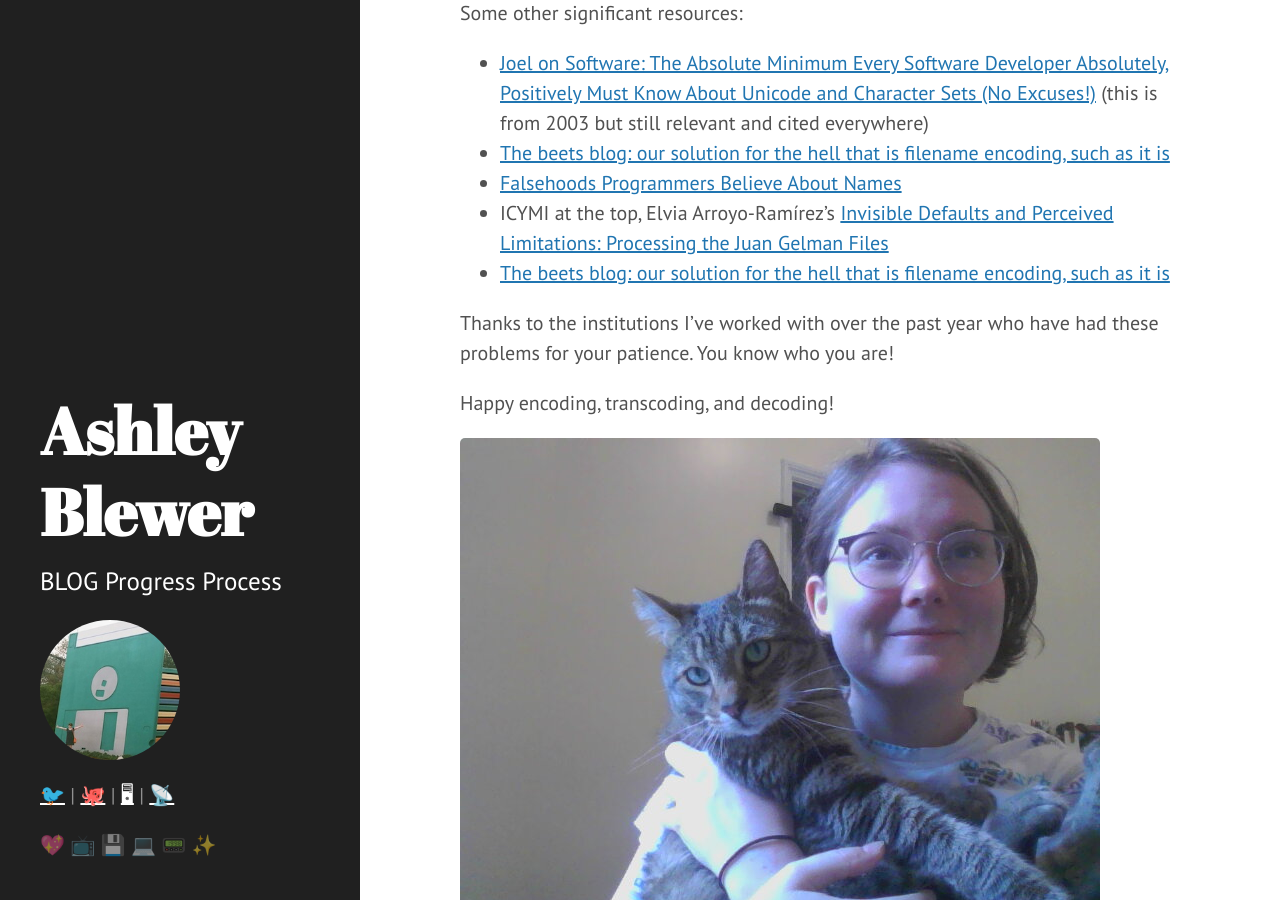
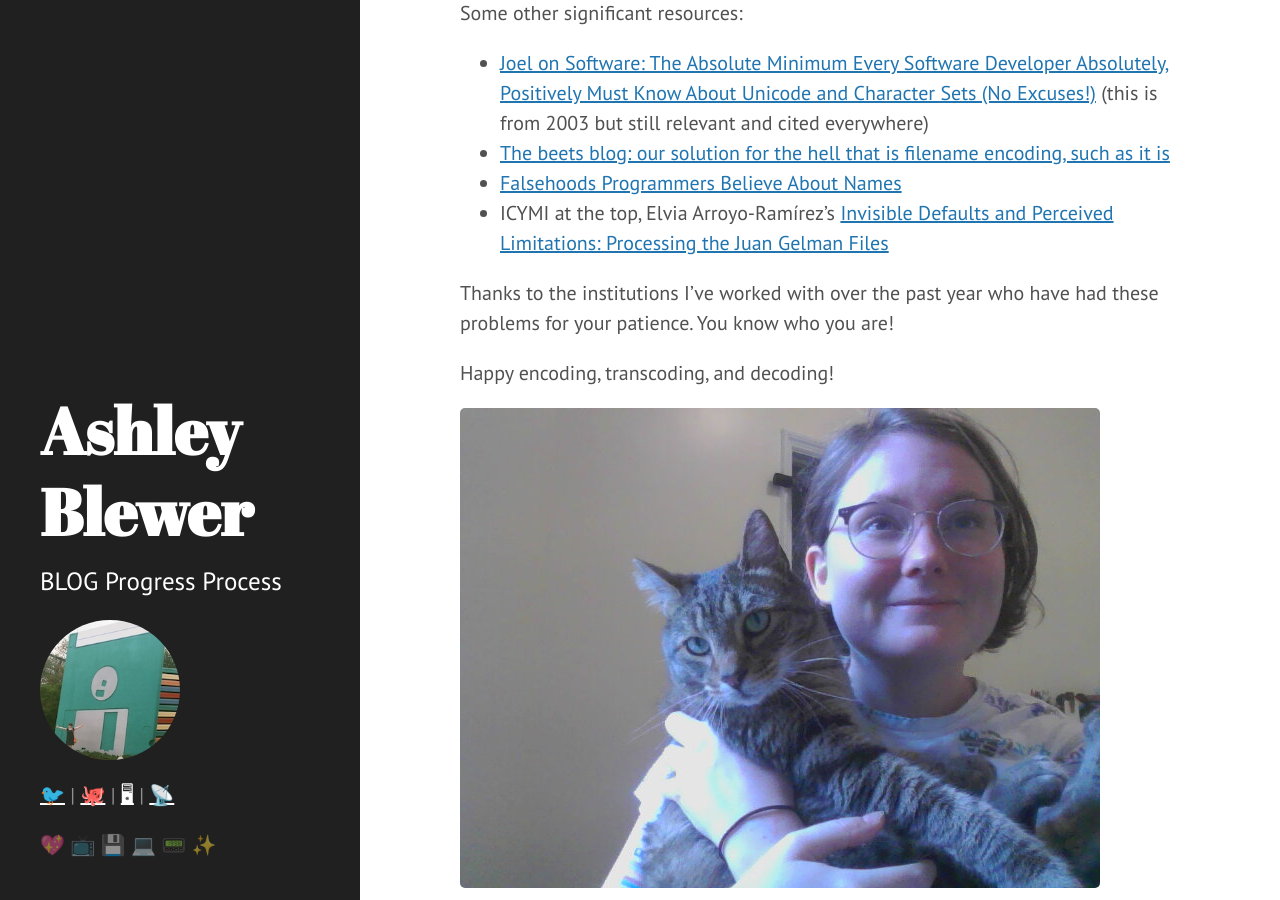
Before and after one commit to ablwr/ablwr.github.io, a Jekyll site: the page built from _posts/2019-06-17-artist-exibition-copy-final-2-preserving-diacritics-in-filenames-as-significant-properties-in-media-conservation.md, in a window 1280 px wide and 900 px high, scrolled down 8933 px. Built offline with Jekyll 4.4.1, drawn with Linux system fonts in a browser that asks for light colours.

Commit message:
Delete dupe of beets blog link

```diff
--- a/_posts/2019-06-17-artist-exibition-copy-final-2-preserving-diacritics-in-filenames-as-significant-properties-in-media-conservation.md
+++ b/_posts/2019-06-17-artist-exibition-copy-final-2-preserving-diacritics-in-filenames-as-significant-properties-in-media-conservation.md
@@ -345,8 +345,6 @@ Some other significant resources:
 - ICYMI at the top, Elvia Arroyo-Ramírez's [Invisible Defaults and Perceived
   Limitations: Processing the Juan Gelman
   Files](https://medium.com/on-archivy/invisible-defaults-and-perceived-limitations-processing-the-juan-gelman-files-4187fdd36759)
-- [The beets blog: our solution for the hell that is filename encoding, such as
-  it is](http://beets.io/blog/paths.html)
 
 Thanks to the institutions I've worked with over the past year who have had
 these problems for your patience. You know who you are!
```
